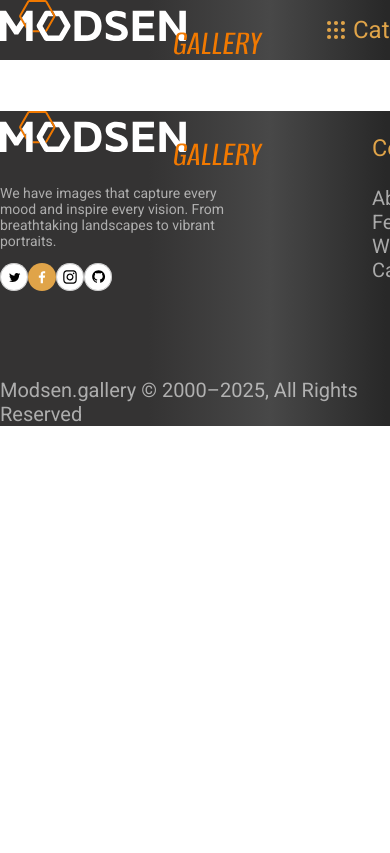
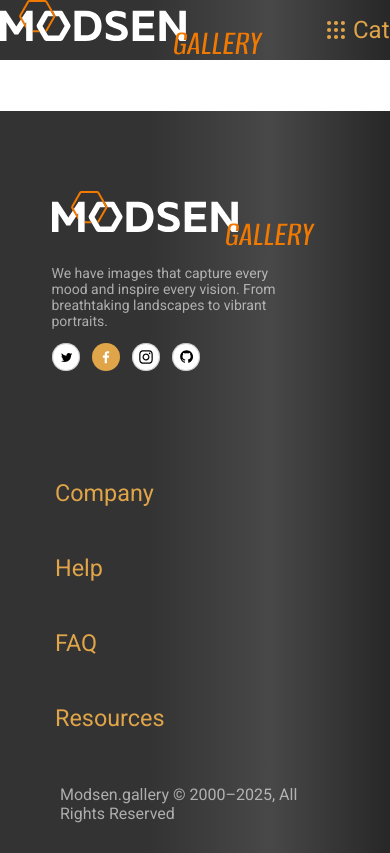
Before and after one commit to Alex991995/image-gallery-angular, an Angular app: page / in a window 390 px wide. Shown: the top 853 px of the page. Built offline with nearby package versions, Linux system fonts and the light colour scheme.

Commit message:
feat: add adaptive footer

```diff
--- a/src/app/shared/components/footer/footer.css
+++ b/src/app/shared/components/footer/footer.css
@@ -2,17 +2,21 @@
   background: var(--bg-gradient);
   color: var(--text-muted);
   font-size: 20px;
+  padding: 80px 60px 30px;
   .footer__desc {
     max-width: 250px;
     font-size: 14px;
     font-weight: 400;
   }
+  .footer__socials {
+    display: flex;
+    gap: 12px;
+  }
 
   .footer__container {
-    max-width: 1250px;
-    margin: auto;
     display: flex;
     gap: 85px;
+    margin-bottom: 30px;
   }
   .footer__columns {
     display: flex;
@@ -28,4 +32,47 @@
       font-weight: 400;
     }
   }
+  .footer__columns-wrapper {
+    display: flex;
+    flex: 1;
+    justify-content: space-between;
+  }
+
+  .footer__bottom {
+    font-size: 16px;
+    font-weight: 400;
+  }
 }
+
+.container {
+  max-width: 1250px;
+  margin: auto;
+}
+
+@media (max-width: 1125px) {
+  .footer__container {
+    flex-direction: column;
+  }
+  .footer__brand {
+    display: flex;
+    flex-direction: column;
+    align-items: center;
+  }
+}
+
+@media (max-width: 800px) {
+  .footer__col a {
+    display: none;
+  }
+  .footer__columns {
+    flex-direction: column;
+    align-items: center;
+    .footer__columns-wrapper {
+      display: block;
+      width: 280px;
+    }
+    .footer__bottom {
+      text-align: center;
+    }
+  }
+}
--- a/src/app/shared/components/footer/footer.html
+++ b/src/app/shared/components/footer/footer.html
@@ -1,7 +1,11 @@
 <footer class="footer">
+  <div class="container">
     <div class="footer__container">
       <div class="footer__brand">
+        <div>
+          <div>
             <img src="/logo.svg" alt="logo" />
+          </div>
 
           <p class="footer__desc">
             We have images that capture every mood and inspire every vision. From breathtaking
@@ -15,9 +19,10 @@
             <img src="/social/github.svg" alt="github" />
           </div>
         </div>
+      </div>
 
-    <!-- Columns -->
       <div class="footer__columns">
+        <div class="footer__columns-wrapper">
           <div class="footer__col">
             <h3>Company</h3>
             <a href="#">About</a>
@@ -51,5 +56,7 @@
           </div>
         </div>
       </div>
+    </div>
     <div class="footer__bottom">Modsen.gallery © 2000–2025, All Rights Reserved</div>
+  </div>
 </footer>
--- a/src/app/shared/components/footer/footer.ts
+++ b/src/app/shared/components/footer/footer.ts
@@ -1,4 +1,4 @@
-import { Component } from '@angular/core';
+import { Component, signal } from '@angular/core';
 
 @Component({
   selector: 'app-footer',
@@ -6,6 +6,4 @@ import { Component } from '@angular/core';
   templateUrl: './footer.html',
   styleUrl: './footer.css',
 })
-export class Footer {
-
-}
+export class Footer {}
--- a/src/styles.css
+++ b/src/styles.css
@@ -31,9 +31,8 @@
   --shadow-lg: 0 10px 30px rgba(0, 0, 0, 0.15);
 }
 
-html,
-body {
-  /* height: 100%; */
+* {
+  box-sizing: border-box;
 }
 body {
   margin: 0;
```
Lines whose indentation alone changed are shown as unchanged.
